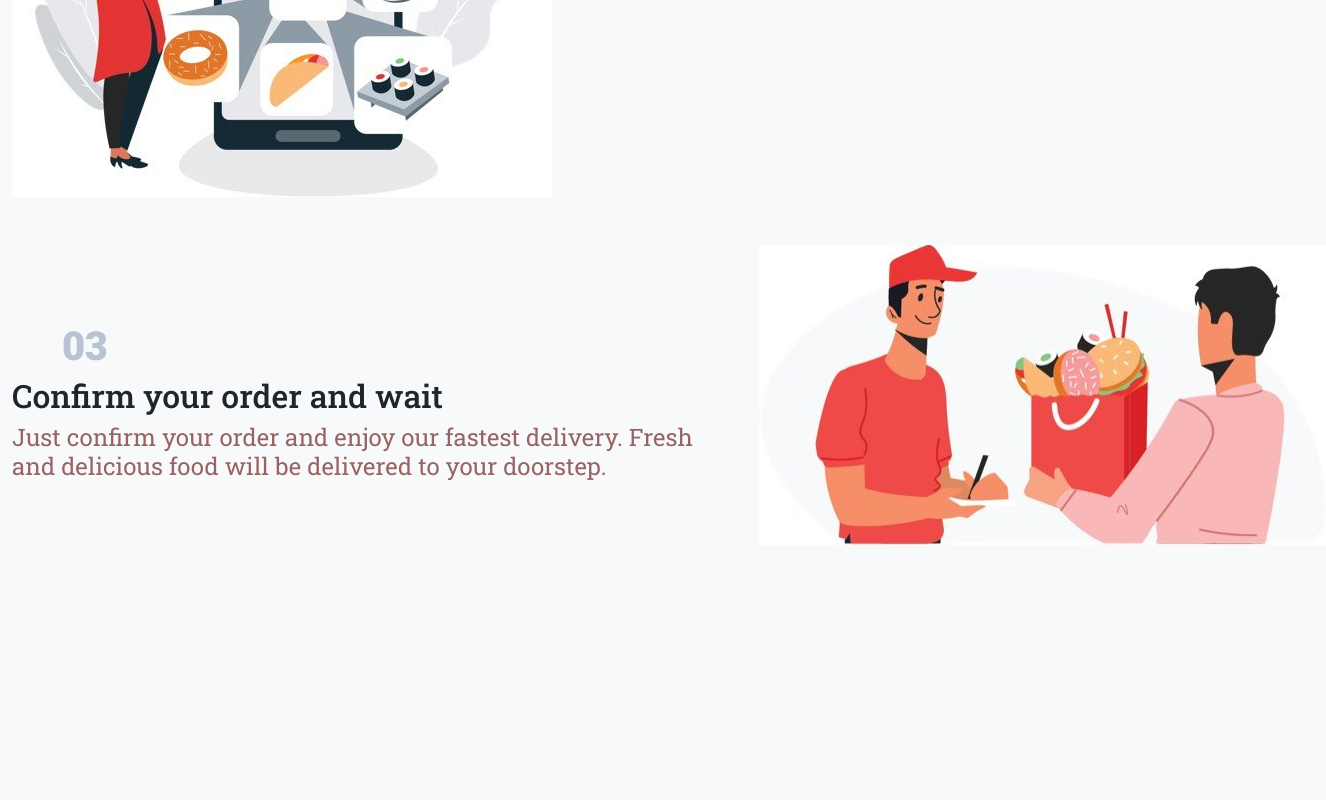
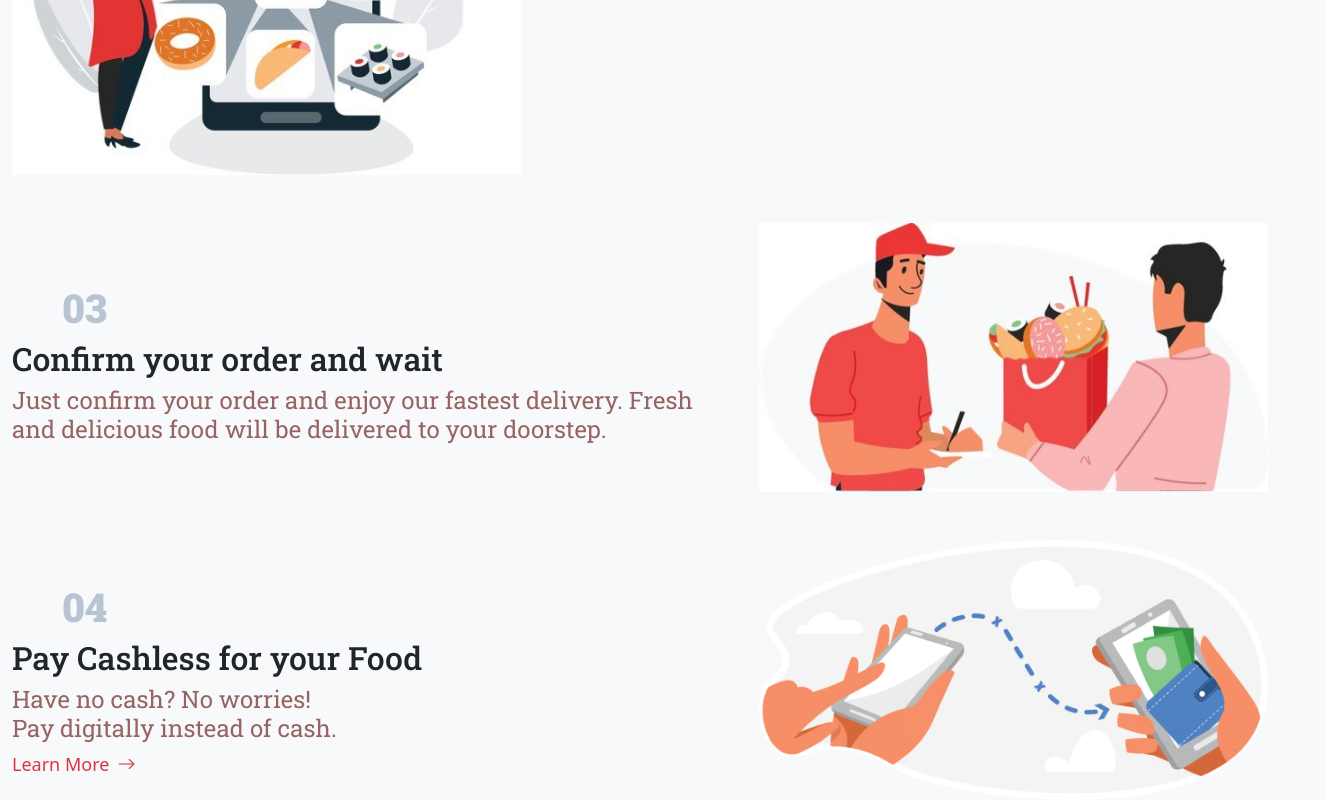
Before and after one commit to naimulislamshakil/Food_Delivary_app, a React (Create React App) app in the folder Front_End/: page / in a window 1280 px wide. Shown: the part 3048-3848 px from the top of the page, 1326 px wide, since content can reach past the window. Before the commit the page ends 3593 px from the top, so only its background shows below. Built offline with nearby package versions, Linux system fonts and the light colour scheme; a web font is replaced by a local one.

Commit message:
add row 5

```diff
--- a/Front_End/src/Component/Home/HowToDo.tsx
+++ b/Front_End/src/Component/Home/HowToDo.tsx
@@ -5,7 +5,9 @@ import playStore from '../../assets/how/play-store.png';
 import rode from '../../assets/how/step-illustration.png';
 import select from '../../assets/how/Select-and-set-your-food.jpg';
 import order from '../../assets/how/pathao-food-delivery.jpg';
+import cash from '../../assets/how/pay-info.png';
 import '../../scss/App/App.css';
+import { Link } from 'react-router-dom';
 
 const HowToDo = () => {
 	return (
@@ -52,7 +54,7 @@ const HowToDo = () => {
 			{/* row 03 */}
 			<div className="row">
 				<div className="col-12 col-lg-5">
-					<img src={select} alt="" />
+					<img src={select} className="img-fluid" alt="" />
 				</div>
 				<div className="col-12 col-lg-7">
 					<h2 className="h1 text-color-number">02</h2>
@@ -77,7 +79,30 @@ const HowToDo = () => {
 					</div>
 				</div>
 				<div className="col-12 col-lg-5">
-					<img src={order} alt="" />
+					<img src={order} className="img-fluid" alt="" />
+				</div>
+			</div>
+			{/* row 05 */}
+			<div className="row mt-5">
+				<div className="col-12 col-lg-7 d-flex flex-column justify-content-center align-items-start">
+					<h2 className="h1 text-color-number">04</h2>
+					<div>
+						<h2>Pay Cashless for your Food</h2>
+						<h4 className="text-color">
+							Have no cash? No worries! <br /> Pay digitally instead of cash.
+						</h4>
+						<Link
+							className="nav-link text-danger"
+							style={{ fontSize: '18px' }}
+							to="/"
+						>
+							Learn More
+							<i className="bi bi-arrow-right ms-2"></i>
+						</Link>
+					</div>
+				</div>
+				<div className="col-12 col-lg-5">
+					<img src={cash} className="img-fluid" alt="" />
 				</div>
 			</div>
 		</section>
--- a/Front_End/src/scss/App/App.scss
+++ b/Front_End/src/scss/App/App.scss
@@ -5,6 +5,10 @@
 	padding: 0;
 	box-sizing: border-box;
 }
+
+// section {
+// 	border: 2px solid red;
+// }
 
 body {
 	overflow-x: none;
```
Also changed, not shown: 1 other file (tests, documents, lock files or other folders).
